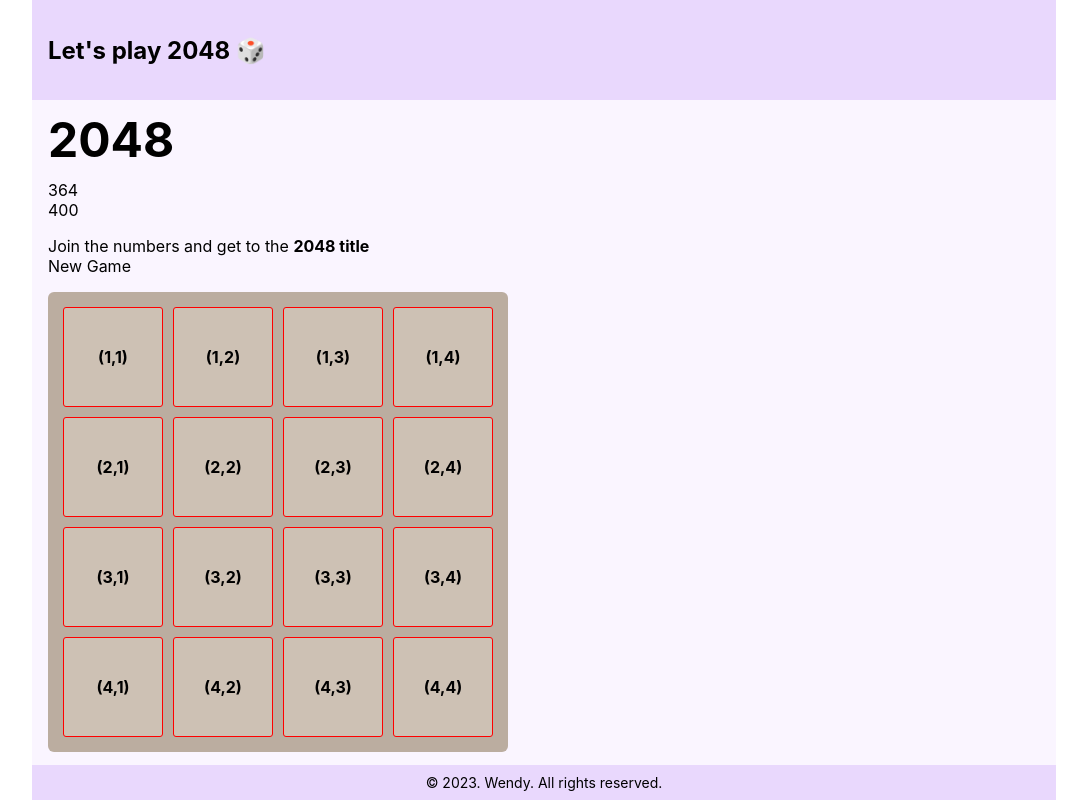
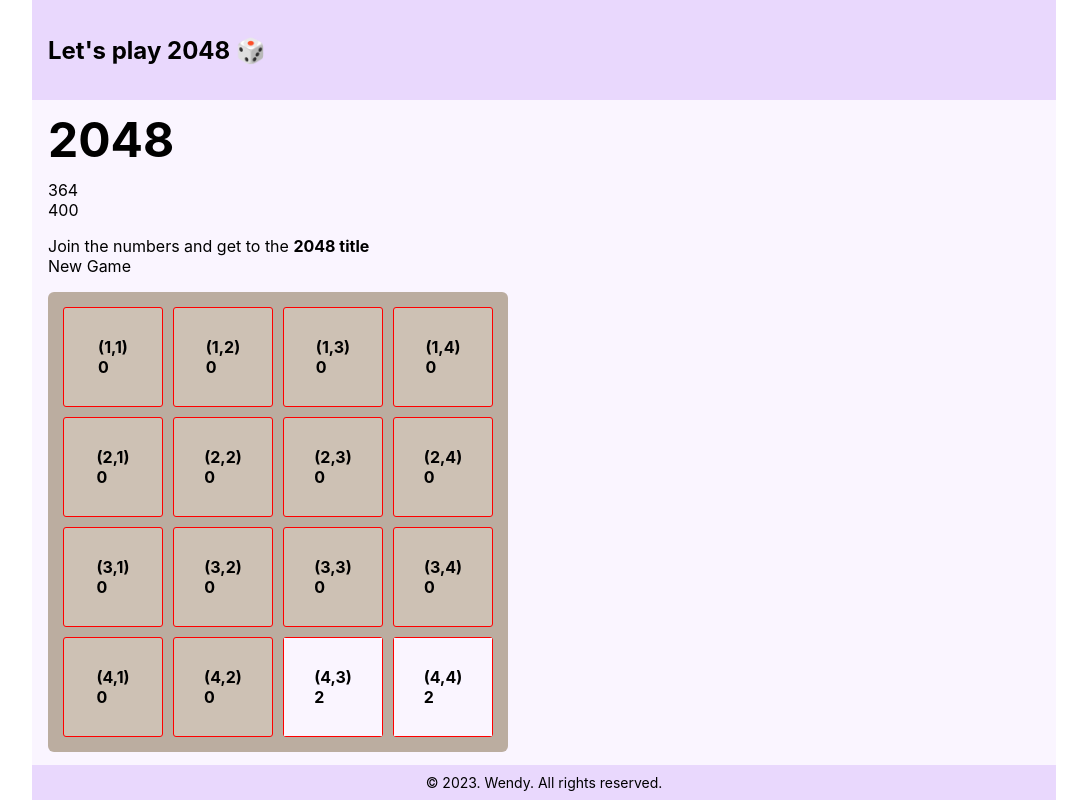
Before and after one commit to beeguriri/game2048, a React (Vite) app: page / in a window 1280 px wide. Shown: the whole page, without its empty margins (96-1183 px from the left). Built offline with nearby package versions, Linux system fonts and the light colour scheme; a web font is replaced by a local one.

Commit message:
왼쪽 블럭 안생기는 경우 찾아야됨

```diff
--- a/src/containers/Main/game2.tsx
+++ b/src/containers/Main/game2.tsx
@@ -1,8 +1,8 @@
 import { MAX_POS } from '@assets/constant';
 import useMoveTile2 from '@hooks/useMoveTile2';
-import { generateNewTile } from '@utils/tile2';
+import { initialBoardSetting } from '@utils/tile2';
 import { times } from 'lodash';
-import { useEffect, useState } from 'react';
+import { useState } from 'react';
 import { GameContainer, GridCell, GridContainer, InnerText } from './style';
 
 const Game2 = () => {
@@ -12,48 +12,33 @@ const Game2 = () => {
     [0, 0, 0, 0],
     [0, 0, 0, 0],
   ];
-  const [board, setBoard] = useState<number[][]>(initialBoard);
-  //초기에 두개 만들고 시작
-  useEffect(() => {
-    setBoard(generateNewTile(initialBoard));
-    setBoard(generateNewTile(initialBoard));
-  }, []);
+  const [board, setBoard] = useState<number[][]>(
+    initialBoardSetting(initialBoard),
+  );
+
+  useMoveTile2({ board, setBoard });
   console.log(board);
-  useMoveTile2({ board, setBoard });
   return (
     <>
       <GameContainer>
         <GridContainer>
-          {/* 카드 기본 틀 만들기 */}
-          {times(MAX_POS, (y) =>
-            times(MAX_POS, (x) => (
-              <GridCell
-                key={`cell-${y + 1}-${x + 1}`}
-                $xPos={y + 1}
-                $yPos={x + 1}
-              >
-                <InnerText>
-                  ({y + 1},{x + 1})
-                </InnerText>
-              </GridCell>
-            )),
-          )}
-
           {/* tile List map으로 돌기 */}
-          {/* {tileList.map((item) => {
+          {board.map((row, rowIndex) =>
+            row.map((value, colIndex) => {
               return (
                 <GridCell
-                key={`tile-${item.yPos}-${item.xPos}-${item.value}-${item.isMerged}`}
-                $xPos={item.yPos}
-                $yPos={item.xPos}
+                  key={`tile-${rowIndex}-${colIndex}-${value}`}
+                  $xPos={rowIndex + 1}
+                  $yPos={colIndex + 1}
                 >
-                <InnerText $color={item.value}>
-                  ({item.yPos},{item.xPos})<br />
-                  {item.value}
+                  <InnerText $color={value}>
+                    ({rowIndex + 1},{colIndex + 1})<br />
+                    {value}
                   </InnerText>
                 </GridCell>
               );
-          })} */}
+            }),
+          )}
         </GridContainer>
       </GameContainer>
     </>
--- a/src/utils/tile2.tsx
+++ b/src/utils/tile2.tsx
@@ -34,6 +34,12 @@ export const generateNewTile = (board: number[][]): number[][] => {
   } else return generateNewTile(board);
 };
 
+export const initialBoardSetting = (board: number[][]): number[][] => {
+  let newBoard = generateNewTile(board);
+  newBoard = generateNewTile(newBoard);
+  return newBoard;
+};
+
 /* 왼쪽으로 옮기기 */
 const slideLeft = (board: number[][]) => {
   return board.map((row) => {
```
Lines whose indentation alone changed are shown as unchanged.
